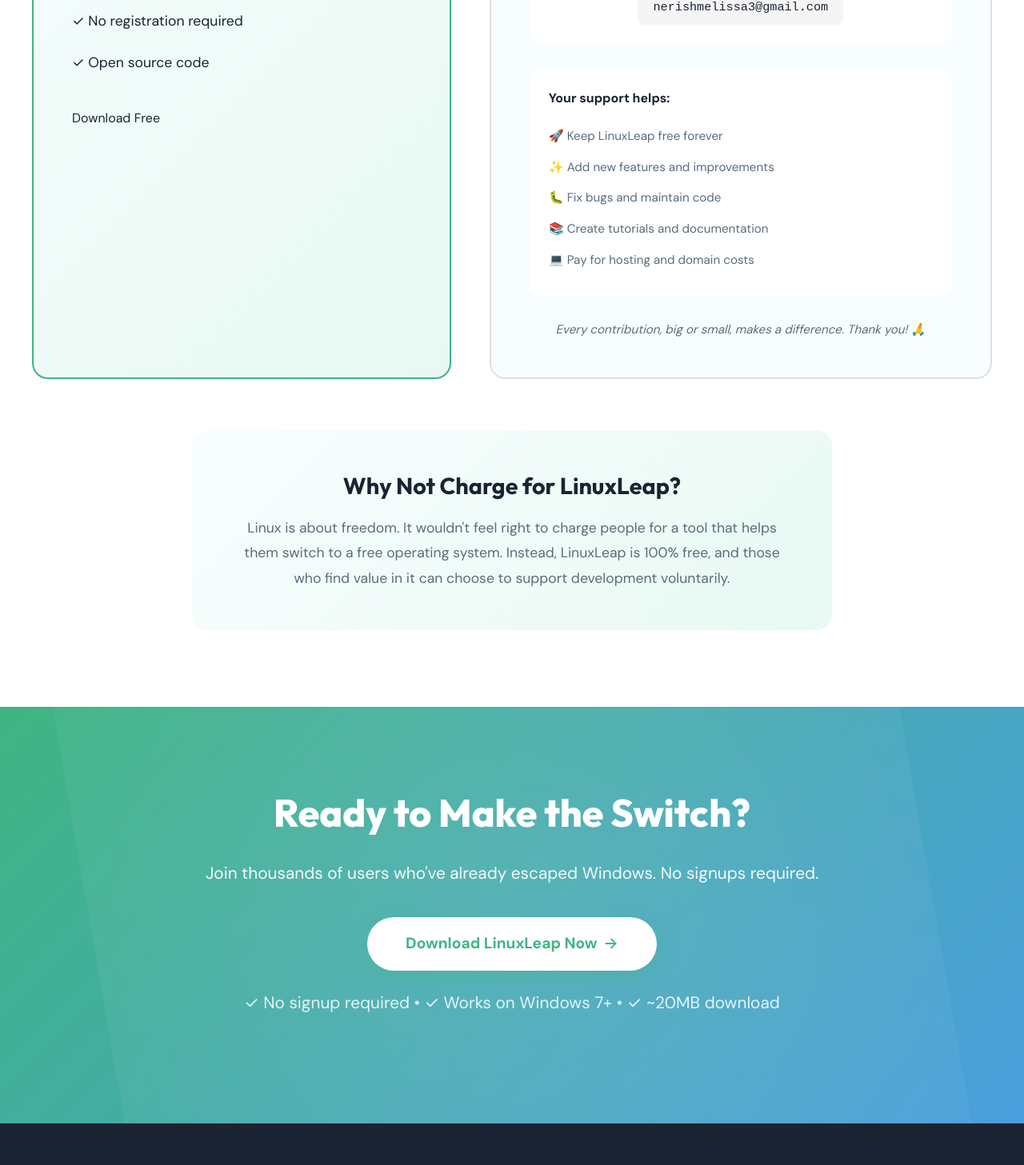
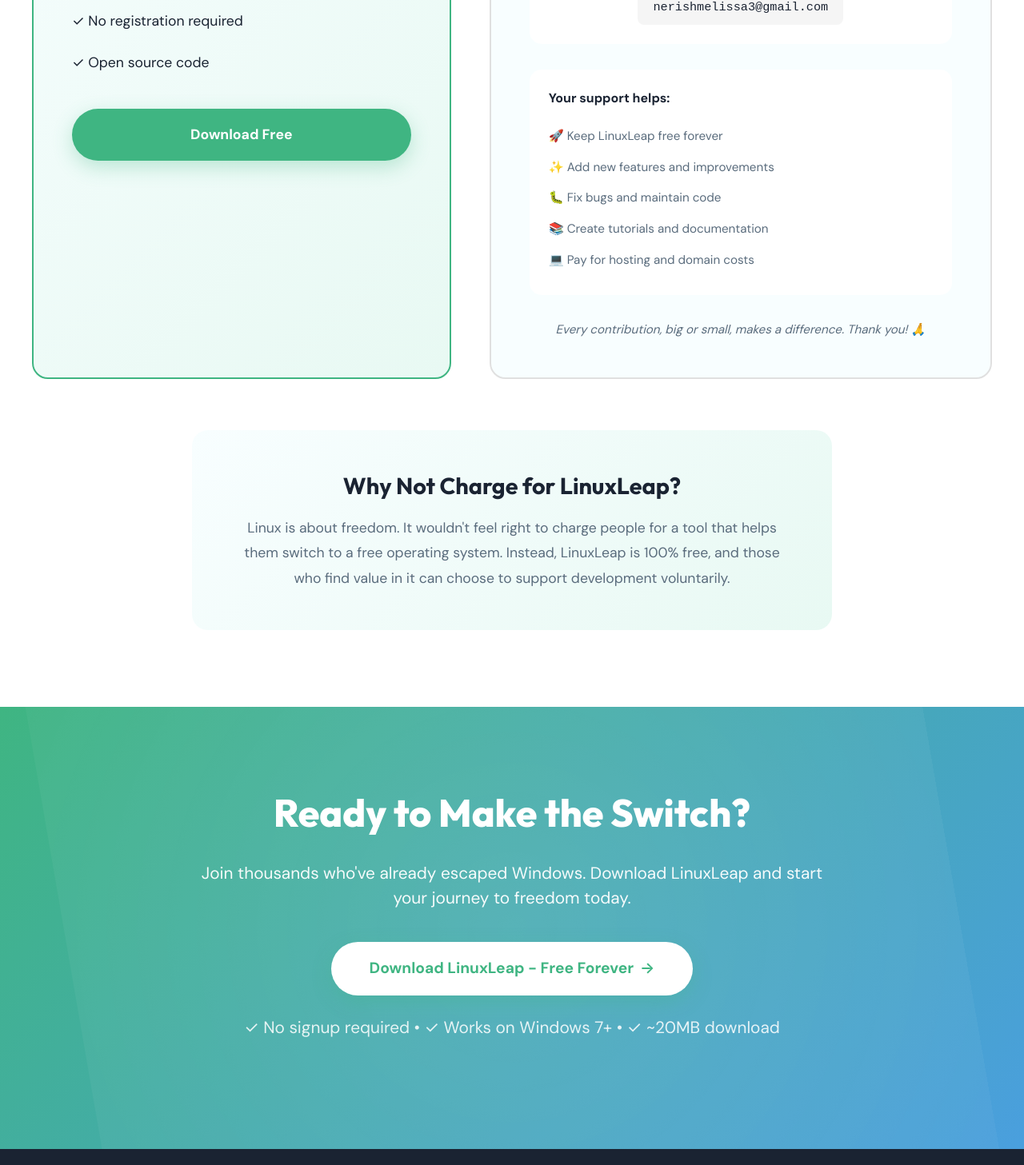
Before and after one commit to TechWithMonda/LinuxLeap, a Vue app: page / in a window 1280 px wide. Shown: the part 3896-5353 px from the top of the page at 80% size. Built offline with nearby package versions, Linux system fonts and the light colour scheme.

Commit message:
added download

```diff
--- a/src/App.vue
+++ b/src/App.vue
@@ -185,7 +185,7 @@
               <li>✓ No registration required</li>
               <li>✓ Open source code</li>
             </ul>
-            <a href="#download" class="pricing-btn">Download Free</a>
+            <a href="#download" class="download-btn">Download Free</a>
           </div>
 
           <div class="support-card">
@@ -242,9 +242,9 @@
     <section id="download" class="cta-section">
       <div class="container">
         <h2>Ready to Make the Switch?</h2>
-        <p>Join thousands of users who've already escaped Windows. No signups required.</p>
+        <p>Join thousands who've already escaped Windows. Download LinuxLeap and start your journey to freedom today.</p>
         <a href="#" class="btn-primary" @click.prevent="onDownload">
-          Download LinuxLeap Now
+          Download LinuxLeap - Free Forever
           <span>→</span>
         </a>
         <div class="download-note">
@@ -342,11 +342,10 @@
       this.anchorHandler = (e) => {
         const href = e.currentTarget.getAttribute('href');
         if (!href || !href.startsWith('#')) return;
-        if (href === '#') return; // ignore plain '#'
+        if (href === '#') return;
         e.preventDefault();
         const target = document.querySelector(href);
         if (target) target.scrollIntoView({ behavior: 'smooth', block: 'start' });
-        // close mobile menu after clicking a link
         if (this.mobileOpen) this.mobileOpen = false;
       };
       this.anchors = Array.from(document.querySelectorAll('a[href^="#"]'));
@@ -369,8 +368,7 @@
         card.style.transition = 'opacity 0.6s ease, transform 0.6s ease';
         this.observer.observe(card);
       });
-    }
-    ,
+    },
     toggleMobileMenu() {
       this.mobileOpen = !this.mobileOpen;
     }
```
